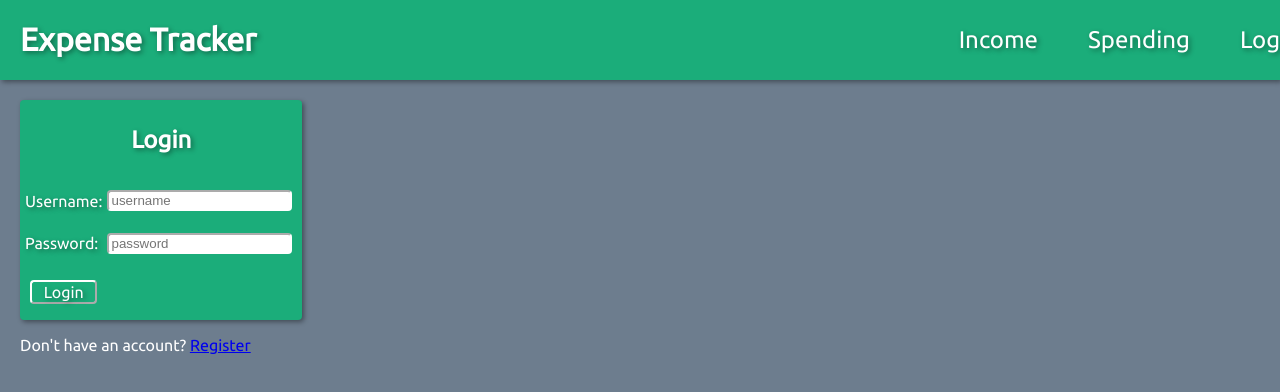
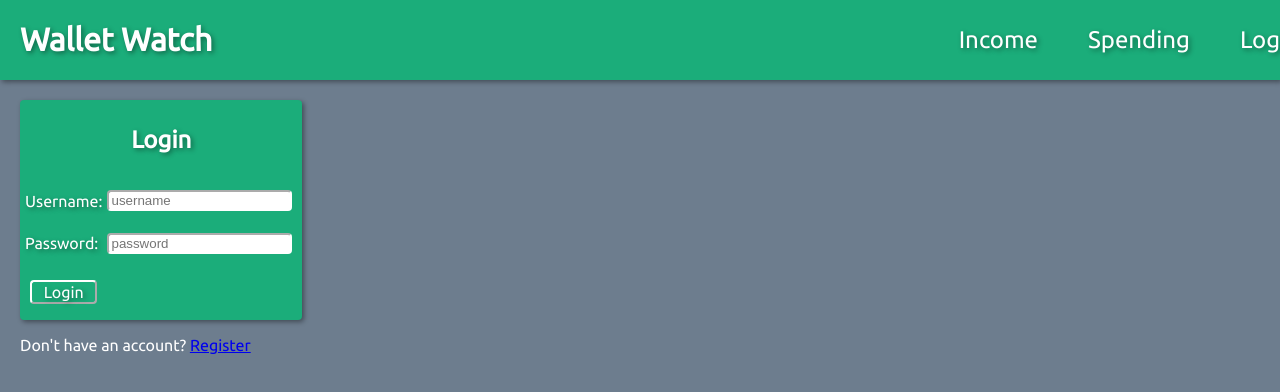
Before and after one commit to simon-rupp/ExpenseTracker, a React (Create React App) app in the folder frontend/: page /login in a window 1280 px wide. Shown: the top 392 px of the page. Built offline with nearby package versions, Linux system fonts and the light colour scheme.

Commit message:
added dependency

```diff
--- a/frontend/package.json
+++ b/frontend/package.json
@@ -35,7 +35,8 @@
     "development": [
       "last 1 chrome version",
       "last 1 firefox version",
-      "last 1 safari version"
+      "last 1 safari version",
+      "@babel/plugin-proposal-private-property-in-object"
     ]
   }
 }
--- a/frontend/src/components/Navbar.js
+++ b/frontend/src/components/Navbar.js
@@ -19,7 +19,7 @@
         <div className="container">
         <div>
             <Link to="/">
-            <h1>Expense Tracker</h1>
+            <h1>Wallet Watch</h1>
             </Link>
         </div>
         <div className="links">
```
